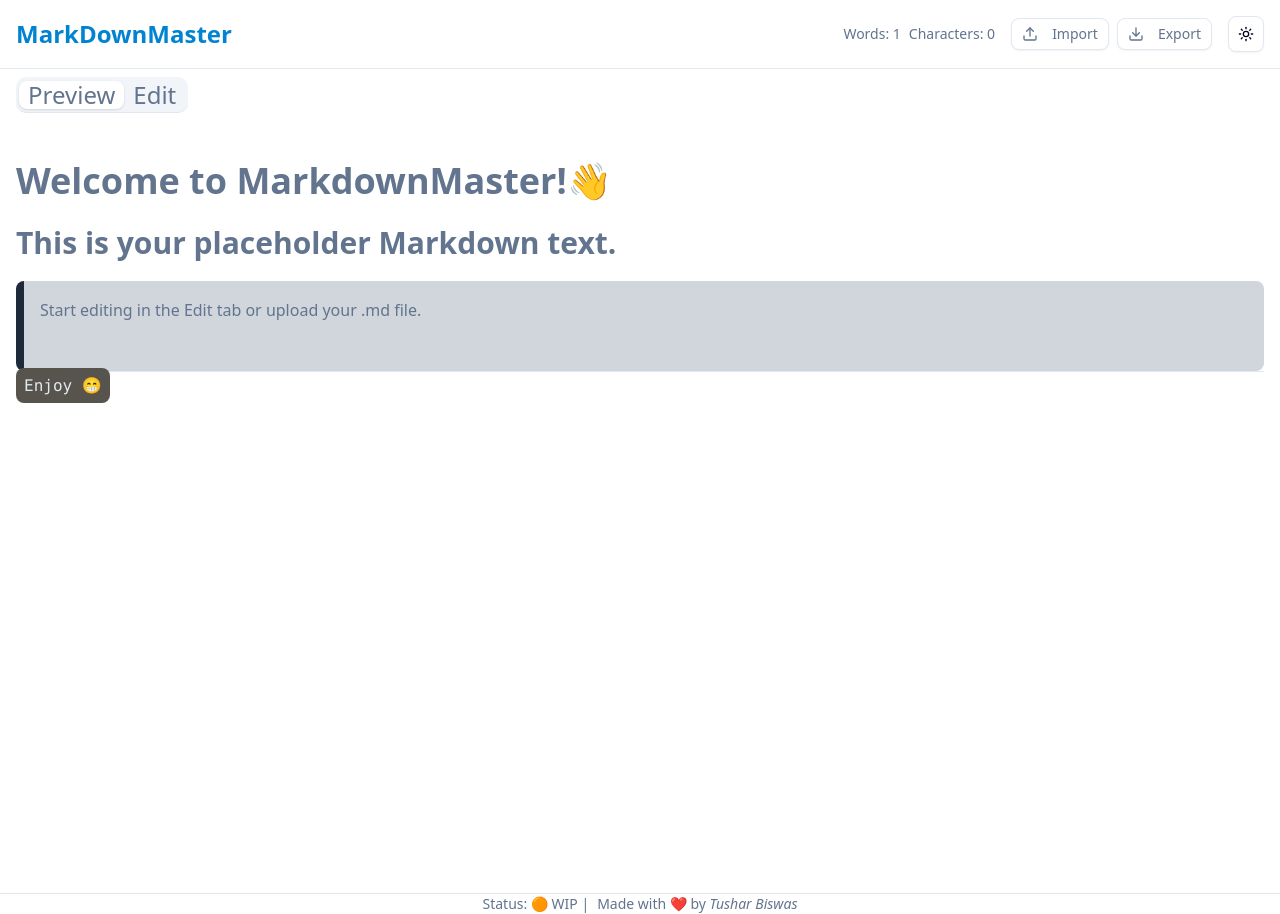
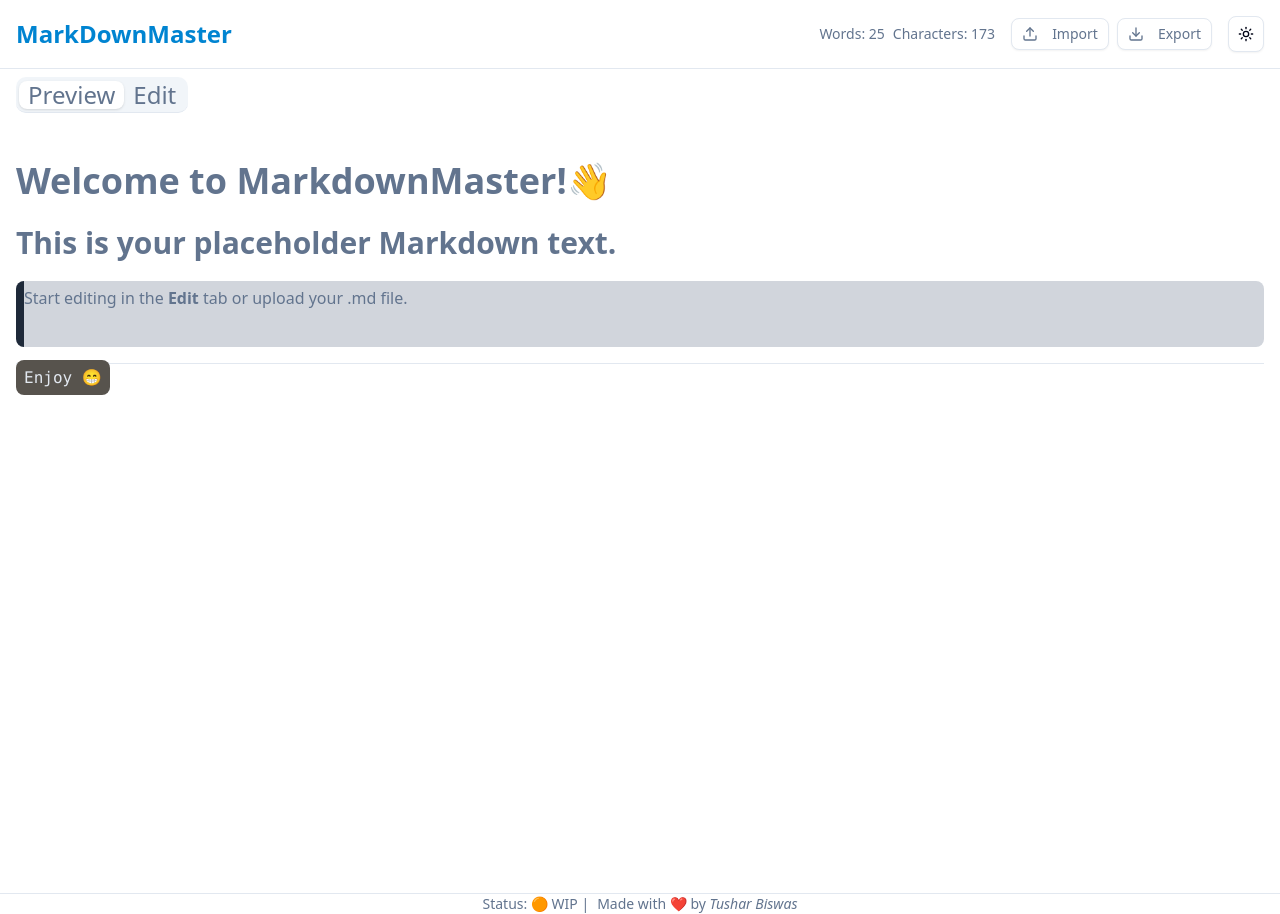
Before and after one commit to itush/markdown-master, a Next.js app: page / in a window 1280 px wide. Built offline with nearby package versions, Linux system fonts and the light colour scheme.

Commit message:
war/char count correctly reflect content of editor or ulpoaded file

```diff
--- a/src/app/page.tsx
+++ b/src/app/page.tsx
@@ -1,18 +1,33 @@
-// import { ModeToggle } from "@/components/ModeToggle";
+"use client";
+
+import { useState } from "react";
 import MarkDownHeader from "@/components/MarkDownHeader";
 import MarkDownMain from "@/components/MarkDownMain";
 import Footer from "@/components/Footer";
 
 export default function Home() {
+
+  // State variable
+  const [markdown, setMarkdown] = useState<string>(`
+   # Welcome to MarkdownMaster!👋
+
+  ## This is your placeholder Markdown text.
+
+  >Start editing in the **Edit** tab or upload your .md file.
+
+  ---
+
+  \`Enjoy 😁\`
+
+    `);
+
   return (
     <>
-      {/* <header className="flex items-center justify-between p-2">
-        <h1 className="text-2xl font-bold text-sky-600">MarkDownMaster</h1>
-        <ModeToggle />
-      </header> */}
-      <main>
-        <MarkDownHeader />
-        <MarkDownMain />
+      <main className="flex flex-col h-screen">
+        {/* Pass state & updater to the header */}
+        <MarkDownHeader markdown={markdown} setMarkdown={setMarkdown} />
+        {/* Editor & preview part */}
+        <MarkDownMain markdown={markdown} setMarkdown={setMarkdown} />
         <Footer />
       </main>
     </>
--- a/src/components/MarkDownHeader.tsx
+++ b/src/components/MarkDownHeader.tsx
@@ -1,19 +1,23 @@
-"use client";
 
-import { useState, useEffect } from "react";
 import WordCounter from "./WordCounter";
 import UpDownLoad from "./UpDownLoad";
 import { ModeToggle } from "./ModeToggle";
 import { Grip } from 'lucide-react';
 import { DropdownMenu, DropdownMenuTrigger, DropdownMenuContent } from "@radix-ui/react-dropdown-menu";
 
-export default function MarkDownHeader() {
-    const [markdown, setMarkdown] = useState('');
+interface MarkDownHeaderProps {
+    markdown: string;
+    setMarkdown: (markdown: string) => void;
+  }
 
-    useEffect(() => {
 
-        localStorage.setItem('markdown-content', markdown);
-    }, [markdown]);
+export default function MarkDownHeader({ markdown, setMarkdown }: MarkDownHeaderProps) {
+    // const [markdown, setMarkdown] = useState('');
+
+    // useEffect(() => {
+
+    //     localStorage.setItem('markdown-content', markdown);
+    // }, [markdown]);
 
 
     return (
--- a/src/components/MarkDownMain.tsx
+++ b/src/components/MarkDownMain.tsx
@@ -1,5 +1,4 @@
-"use client";
-import { useState } from "react";
+
 import { Tabs, TabsList, TabsTrigger, TabsContent } from "@/components/ui/tabs";
 import ReactMarkdown from "react-markdown";
 import remarkGfm from "remark-gfm";
@@ -7,11 +6,12 @@ import { Textarea } from "./ui/textarea";
 // import { Prism as SyntaxHighlighter } from "react-syntax-highlighter";
 // import { oneDark } from "react-syntax-highlighter/dist/cjs/styles/prism";
 
-export default function MarkDownMain() {
-  // We'll store our markdown content in a state variable.
-  const [markdownContent, setMarkdownContent] = useState(
-    "# Welcome to MarkdownMaster!👋\n\n## This is your placeholder Markdown text.\n\n >Start editing in the Edit tab or upload your .md file.\n\n--- \n\n`Enjoy 😁` "
-  );
+interface MarkDownMainProps {
+  markdown: string;
+  setMarkdown: (markdown: string) => void;
+}
+
+export default function MarkDownMain({ markdown,setMarkdown }: MarkDownMainProps ) {
 
   // Custom renderers for headings
   const customComponents = {
@@ -54,7 +54,7 @@ export default function MarkDownMain() {
 
     // Code block styling: Adding a background color, padding, and rounded corners.
     code: ({ ...props }) => (
-      <code className="bg-stone-600 text-slate-200 rounded-md p-2" {...props} />
+      <code className="bg-stone-600 text-slate-200 rounded-md p-2 my-2" {...props} />
     ),
 
     // Inline code styling: Adding a background color, padding, and rounded corners.
@@ -77,12 +77,10 @@ export default function MarkDownMain() {
     blockquote: ({ ...props }) => (
       <blockquote
       className="border-l-8 border-gray-800 bg-gray-300
-      rounded-md p-4 dark:bg-gray-500 dark:text-slate-900 dark:border-blue-800" {...props} />
+      rounded-md py-1 my-4 dark:bg-gray-500 dark:text-slate-900 dark:border-blue-800" {...props} />
     ),
 
   };
-
-
 
   return (
     // The Tabs parent should span the full available height/width between header and footer.
@@ -106,22 +104,17 @@ export default function MarkDownMain() {
           <ReactMarkdown
             components={customComponents}
             remarkPlugins={[remarkGfm]}>
-            {markdownContent}
+            {markdown}
           </ReactMarkdown>
         </div>
       </TabsContent>
 
       {/* Edit Tab Content */}
       <TabsContent value="edit" className="flex flex-col h-screen w-screen overflow-auto p-4">
-        {/* <textarea
-          value={markdownContent}
-          onChange={(e) => setMarkdownContent(e.target.value)}
-          className="w-full h-[700px] p-4"
-          placeholder="Write your Markdown here..."
-        /> */}
+
         <Textarea
-          value={markdownContent}
-          onChange={(e) => setMarkdownContent(e.target.value)}
+          value={markdown}
+          onChange={(e) => setMarkdown(e.target.value)}
           className="w-full h-[700px] p-4"
           placeholder="Write your Markdown here..."
         />
```
